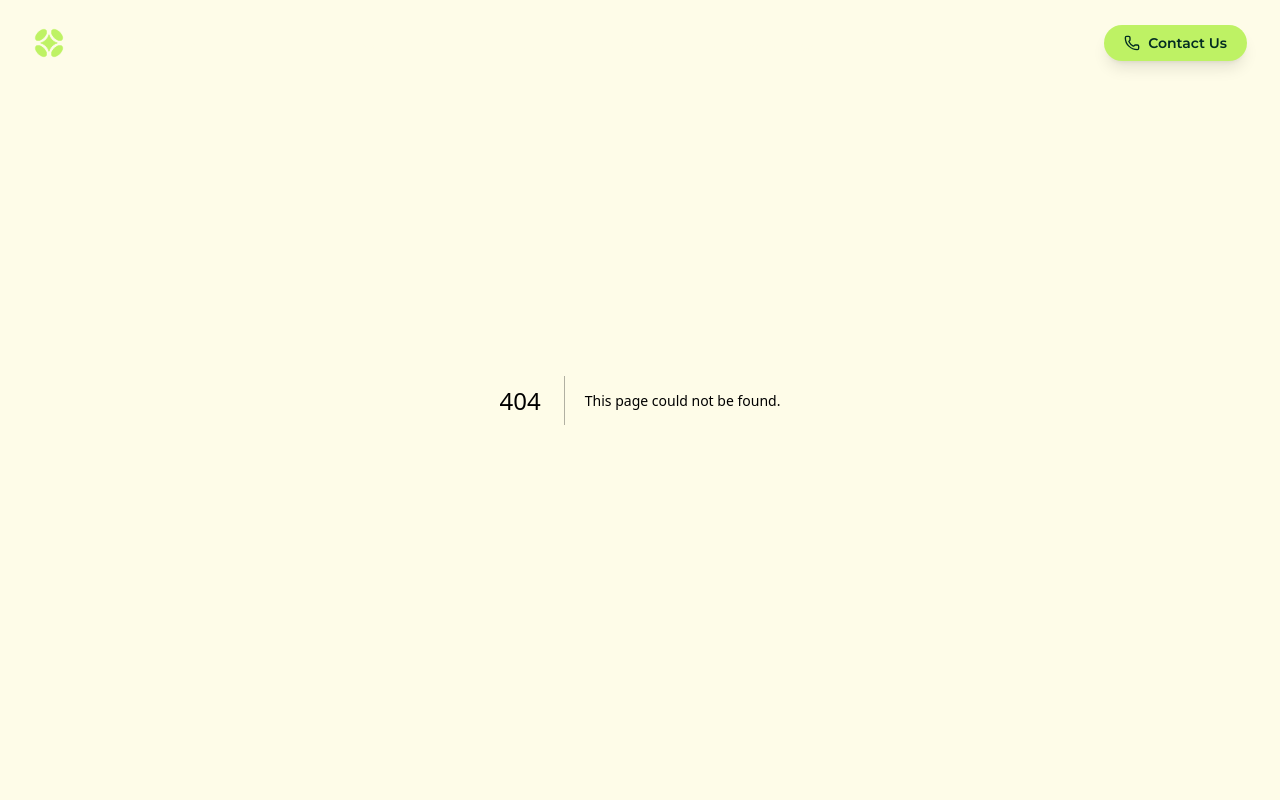
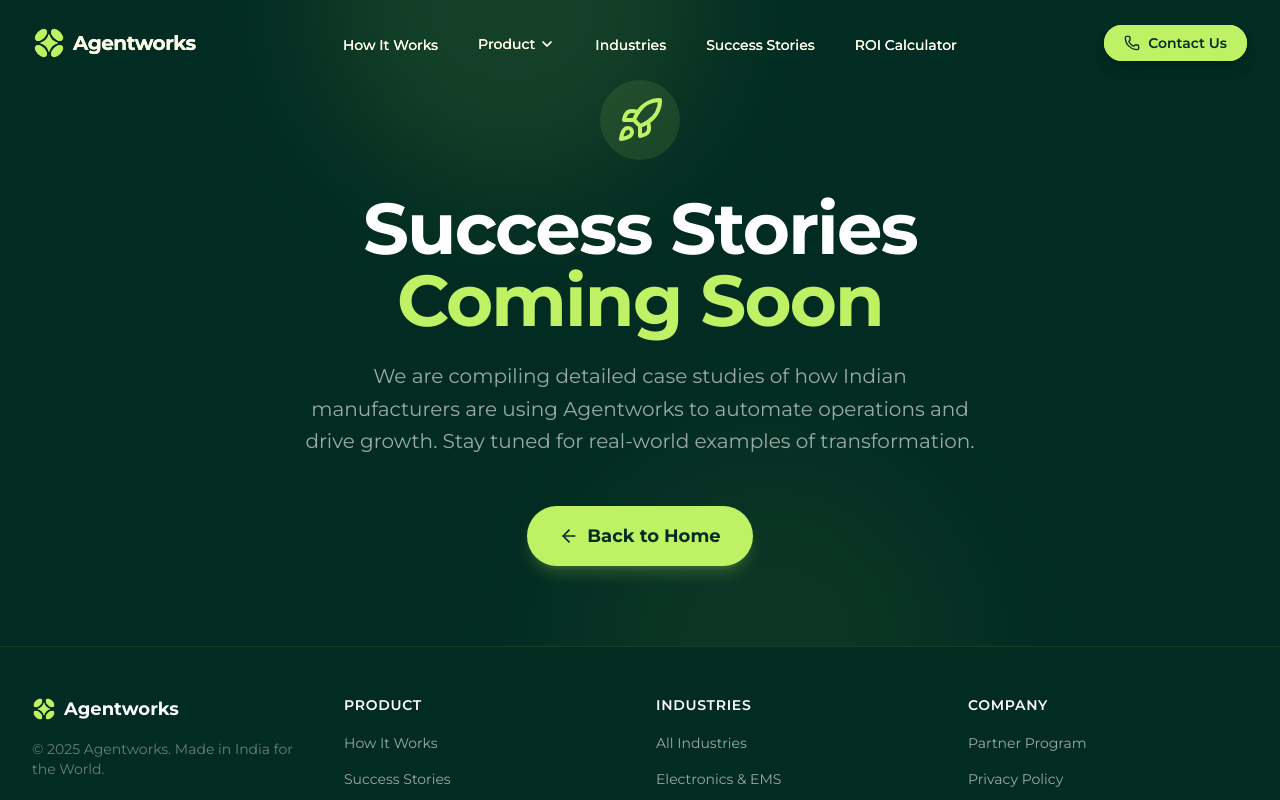
Before and after one commit to dabbygabby/agentworks-mfg, a Next.js app: page /success-stories in a window 1280 px wide. Before the commit this address had no page. Shown: the top 800 px of the page. Built offline with nearby package versions, Linux system fonts and the light colour scheme.

Commit message:
success stories added

```diff
--- a/src/components/Footer.tsx
+++ b/src/components/Footer.tsx
@@ -28,6 +28,11 @@
                             <li>
                                 <Link href="/how-it-works" className="text-sm text-white/60 hover:text-[#bef264] transition-colors">
                                     How It Works
+                                </Link>
+                            </li>
+                            <li>
+                                <Link href="/success-stories" className="text-sm text-white/60 hover:text-[#bef264] transition-colors">
+                                    Success Stories
                                 </Link>
                             </li>
                             <li>
--- /dev/null
+++ b/src/pages/success-stories.tsx
@@ -0,0 +1,78 @@
+import React from 'react';
+import Head from 'next/head';
+import Link from 'next/link';
+import { motion } from 'framer-motion';
+import { ArrowLeft, Rocket } from 'lucide-react';
+import Navbar from '../components/Navbar';
+import Footer from '../components/Footer';
+
+const SuccessStoriesPage = () => {
+    return (
+        <>
+            <Head>
+                <title>Success Stories | Agentworks</title>
+                <meta name="description" content="Read how Agentworks is transforming manufacturing operations." />
+            </Head>
+
+            <div className="flex flex-col min-h-screen bg-[#022c22]">
+                <Navbar />
+
+                <main className="flex-grow flex items-center justify-center relative overflow-hidden px-4">
+                    {/* Background Elements */}
+                    <div className="absolute inset-0 overflow-hidden pointer-events-none">
+                        <div className="absolute top-0 left-1/4 w-96 h-96 bg-[#bef264]/10 rounded-full blur-3xl -translate-y-1/2" />
+                        <div className="absolute bottom-0 right-1/4 w-96 h-96 bg-[#bef264]/5 rounded-full blur-3xl translate-y-1/2" />
+                    </div>
+
+                    <div className="max-w-4xl mx-auto text-center relative z-10 py-20">
+                        <motion.div
+                            initial={{ opacity: 0, scale: 0.9 }}
+                            animate={{ opacity: 1, scale: 1 }}
+                            transition={{ duration: 0.5 }}
+                            className="mb-8 inline-flex items-center justify-center p-4 bg-[#bef264]/10 rounded-full text-[#bef264]"
+                        >
+                            <Rocket className="w-8 h-8 md:w-12 md:h-12" />
+                        </motion.div>
+
+                        <motion.h1
+                            initial={{ opacity: 0, y: 20 }}
+                            animate={{ opacity: 1, y: 0 }}
+                            transition={{ delay: 0.2, duration: 0.6 }}
+                            className="text-4xl md:text-6xl lg:text-7xl font-bold text-white mb-6 tracking-tight"
+                        >
+                            Success Stories <br />
+                            <span className="text-[#bef264]">Coming Soon</span>
+                        </motion.h1>
+
+                        <motion.p
+                            initial={{ opacity: 0, y: 20 }}
+                            animate={{ opacity: 1, y: 0 }}
+                            transition={{ delay: 0.4, duration: 0.6 }}
+                            className="text-lg md:text-xl text-white/60 max-w-2xl mx-auto mb-12 leading-relaxed"
+                        >
+                            We are compiling detailed case studies of how Indian manufacturers are using Agentworks to automate operations and drive growth. Stay tuned for real-world examples of transformation.
+                        </motion.p>
+
+                        <motion.div
+                            initial={{ opacity: 0, y: 20 }}
+                            animate={{ opacity: 1, y: 0 }}
+                            transition={{ delay: 0.6, duration: 0.6 }}
+                        >
+                            <Link
+                                href="/"
+                                className="inline-flex items-center gap-2 px-8 py-4 bg-[#bef264] text-[#022c22] rounded-full font-bold text-lg hover:bg-[#bef264]/90 transition-all hover:scale-105 shadow-lg shadow-[#bef264]/20"
+                            >
+                                <ArrowLeft className="w-5 h-5" />
+                                Back to Home
+                            </Link>
+                        </motion.div>
+                    </div>
+                </main>
+
+                <Footer />
+            </div>
+        </>
+    );
+};
+
+export default SuccessStoriesPage;
```
